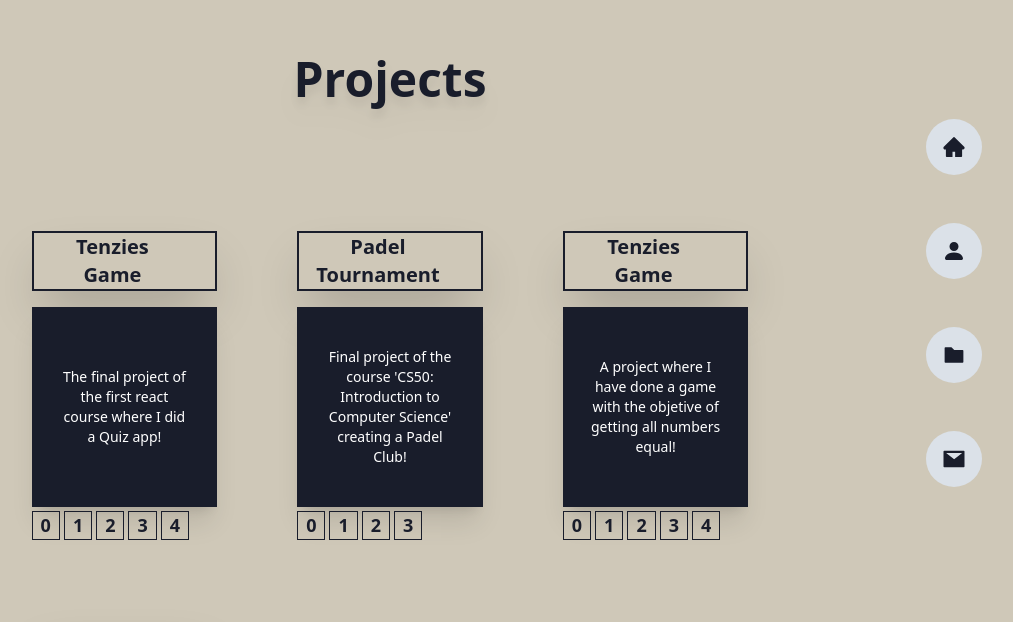
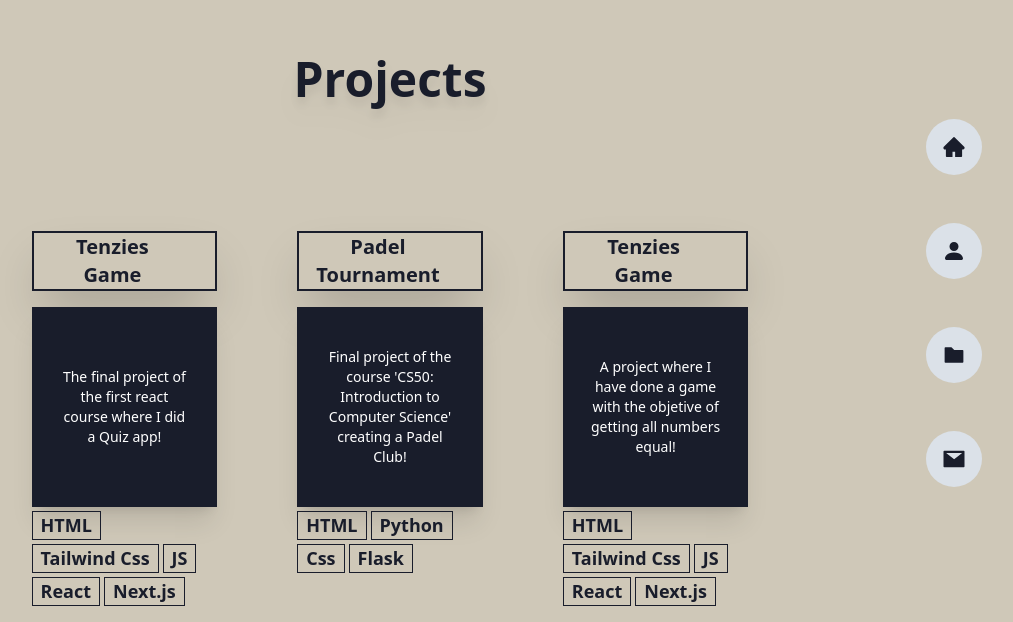
Before and after one commit to ricardomreis22/Portfolio-Website, a Next.js app: page /dashboard/projects in a window 1280 px wide. Shown: the part 161-783 px from the top of the page, without its empty margins (250-1263 px from the left). Built offline with nearby package versions, Linux system fonts and the light colour scheme.

Commit message:
Add keys to map

```diff
--- a/app/components/WorkCard.js
+++ b/app/components/WorkCard.js
@@ -32,10 +32,13 @@ const WorkCard = (props) => {
         </div>
       </div>
       <div className="flex justify-left mt-1 flex-wrap group-hover:hidden">
-        {langArr.map((item, id) => {
+        {langArr.map((item, index) => {
           return (
-            <div className="border-[1px] border-solid border-[#191d2b] font-bold mr-1 mb-1 px-2">
-              {id}
+            <div
+              key={index}
+              className="border-[1px] border-solid border-[#191d2b] font-bold mr-1 mb-1 px-2"
+            >
+              {item}
             </div>
           );
         })}
```
